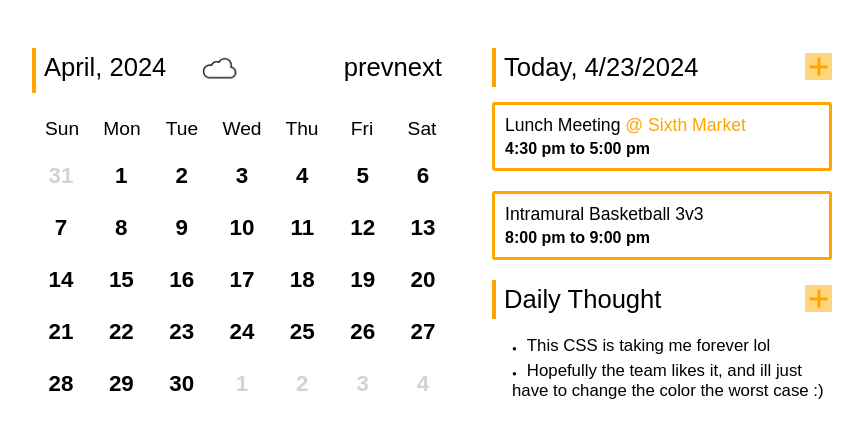
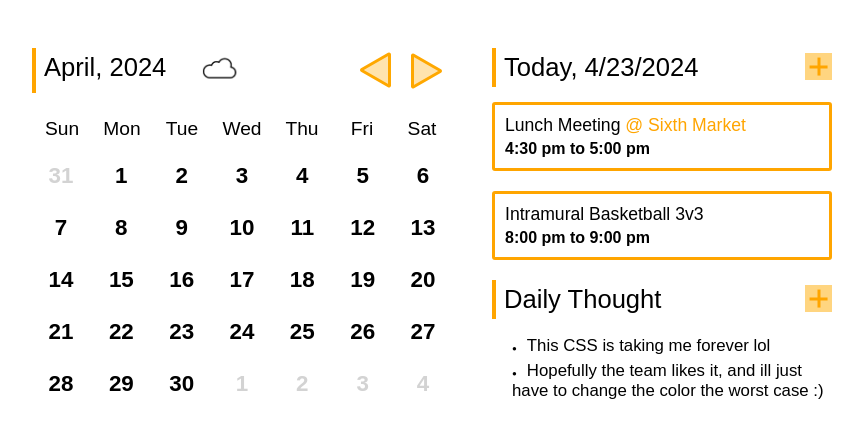
Before and after one commit to cse110-sp24-group17/warmup-exercise, a plain HTML site: page index.html in a window 1280 px wide. Shown: the whole page, without its empty margins (208-1071 px from the left). Drawn offline with Linux system fonts and the light colour scheme.

Commit message:
fixed yearly update and added button image

```diff
--- a/index.css
+++ b/index.css
@@ -121,6 +121,11 @@ main {
 
 }
 
+.prev_button {
+    transform: rotate(180deg);
+    margin-right: 20px;
+}
+
 
 .add_button {
   margin-left: auto;
--- a/index.html
+++ b/index.html
@@ -19,8 +19,14 @@
           <div class="heading_comp">
             <div class="weather"><img src="cloud.png"></div>
             <div class="calendar_buttons">
-              <div onclick="prevMonth()">prev</div>
-              <div onclick="nextMonth()">next</div>
+              <div class="prev_button" onclick="prevMonth()"><svg width="31" height="36" viewBox="0 0 31 36" fill="none" xmlns="http://www.w3.org/2000/svg">
+                <path id="Polygon 4" d="M29.25 17.567C29.5833 17.7594 29.5833 18.2406 29.25 18.433L2.25 34.0215C1.91666 34.2139 1.5 33.9734 1.5 33.5885L1.5 2.41154C1.5 2.02664 1.91666 1.78608 2.25 1.97853L29.25 17.567Z" fill="#FFA800" fill-opacity="0.32" stroke="#FFA800" stroke-width="3"/>
+                </svg>
+                </div>
+              <div onclick="nextMonth()"><svg width="31" height="36" viewBox="0 0 31 36" fill="none" xmlns="http://www.w3.org/2000/svg">
+                <path id="Polygon 4" d="M29.25 17.567C29.5833 17.7594 29.5833 18.2406 29.25 18.433L2.25 34.0215C1.91666 34.2139 1.5 33.9734 1.5 33.5885L1.5 2.41154C1.5 2.02664 1.91666 1.78608 2.25 1.97853L29.25 17.567Z" fill="#FFA800" fill-opacity="0.32" stroke="#FFA800" stroke-width="3"/>
+                </svg>
+                </div>
             </div>
           </div>
         </div>
--- a/script.js
+++ b/script.js
@@ -1,6 +1,9 @@
 
 const currentDate = new Date();
 var month =currentDate.getMonth();
+
+let year = currentDate.getFullYear();
+
 
 window.addEventListener('load', () => {
     resetMonth(month);
@@ -8,11 +11,20 @@ window.addEventListener('load', () => {
 
 function prevMonth() {
     month--;
+    if(month == -1){
+        year--;
+        month = 11
+    }
     resetMonth((month%12+12)%12);
+
 }
 
 function nextMonth() {
     month++;
+    if(month == 12){
+        year++
+        month = 0
+    }
     resetMonth((month%12+12)%12);
 }
 
@@ -33,8 +45,6 @@ const create_row = (days, gray, sel) => {
 };
 
 /* Grab proper date information*/
-let year = currentDate.getFullYear();
-
 let monthNames = [
     "January", "February", "March", "April", "May", "June",
     "July", "August", "September", "October", "November", "December"
@@ -86,8 +96,3 @@ function firstDaysOfMonth(year) {
 
     return firstDays;
   }
-
-  // Example usage:
-  const year = 2024;
-  const firstDays = firstDaysOfMonth(year);
-  console.log(firstDays);
```
Also changed, not shown: polygon.svg (added).
